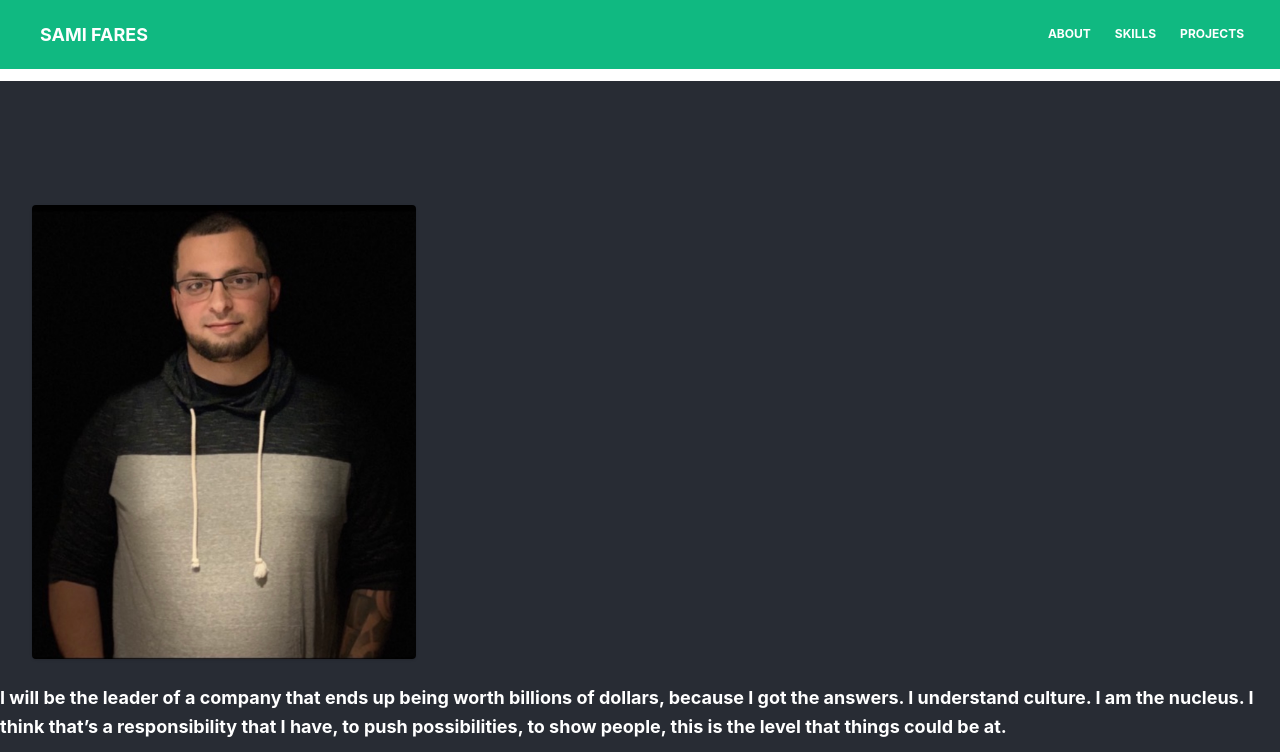
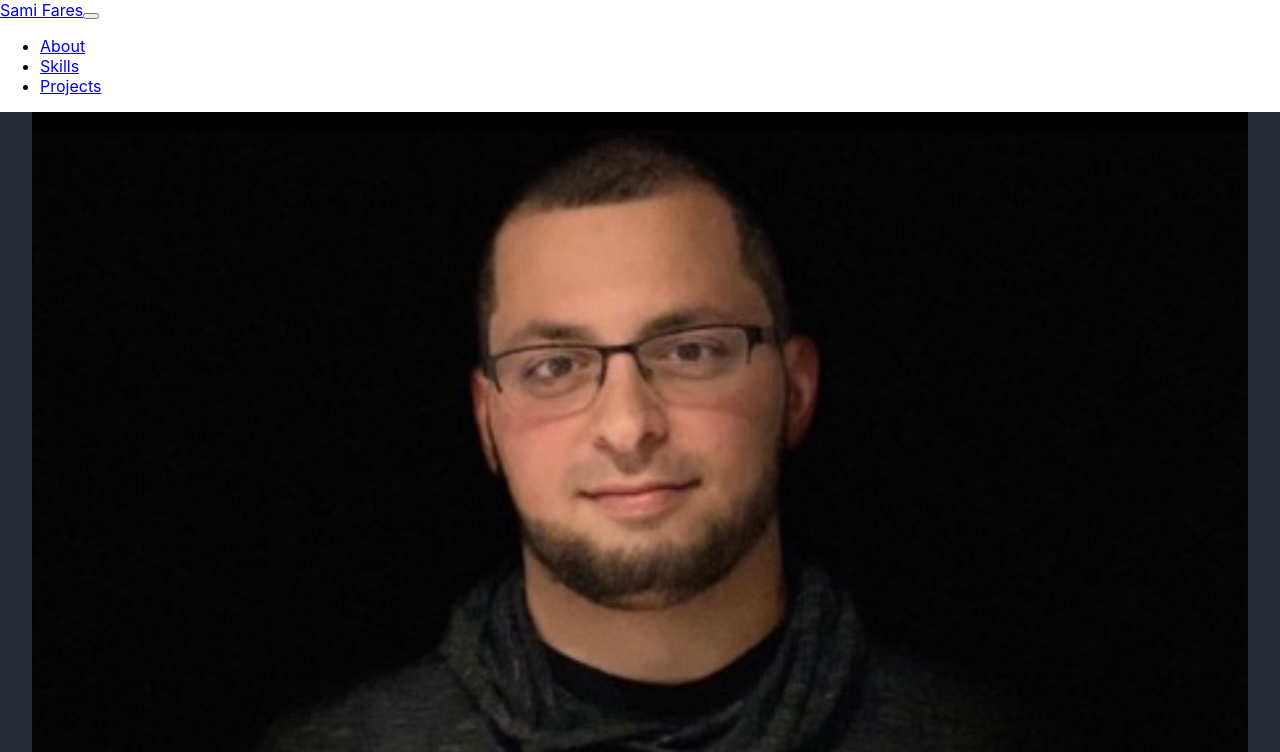
Before and after one commit to SamiFdev/Portfoliov2, a React (Create React App) app: page / in a window 1280 px wide. Shown: the top 752 px of the page. Built offline with nearby package versions, Linux system fonts and the light colour scheme.

Commit message:
removed tailwind and set up prettier format on save

```diff
--- a/postcss.config.js
+++ /dev/null
@@ -1,6 +0,0 @@
-module.exports = {
-  plugins: {
-    tailwindcss: {},
-    autoprefixer: {},
-  },
-}
--- a/tailwind.config.js
+++ /dev/null
@@ -1,9 +0,0 @@
-module.exports = {
-  content: [
-    "./src/**/*.{js,jsx,ts,tsx}",
-  ],
-  theme: {
-    extend: {},
-  },
-  plugins: [],
-}
```
Also changed, not shown: src/index.css (+8 -13 lines), 1 other file (tests, documents, lock files or other folders).
